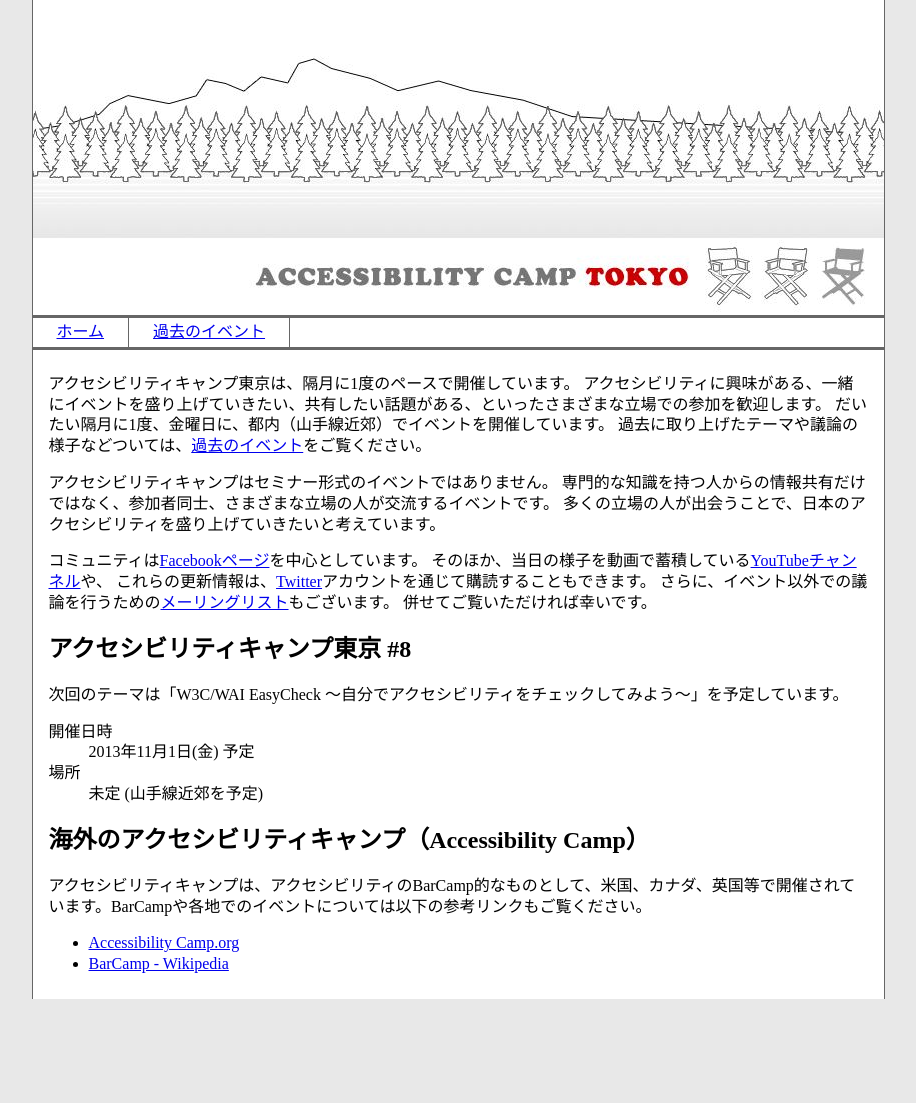
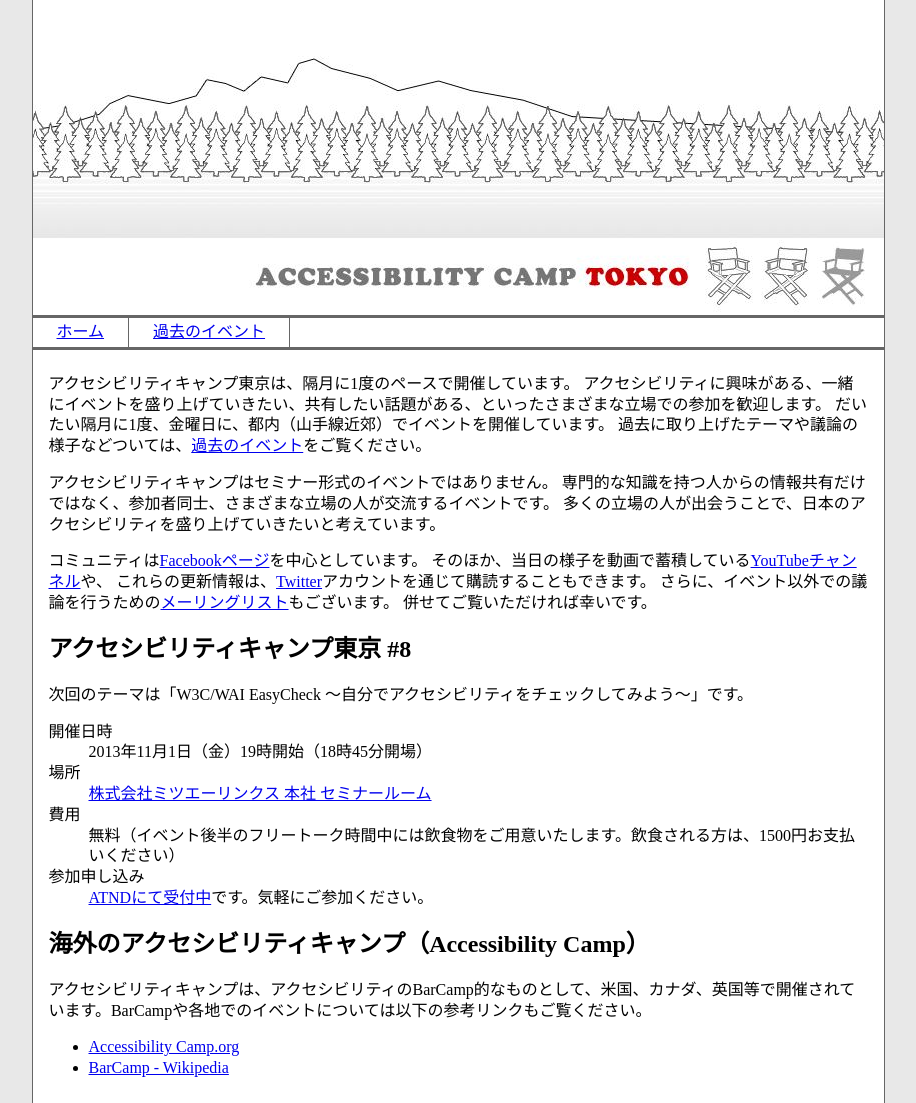
Before and after one commit to a11ytokyo/a11ytokyo.github.io, a Jekyll site: the page built from index.md, in a window 1280 px wide. Shown: the whole page, without its empty margins (182-1098 px from the left). Built offline with Jekyll 4.4.1, drawn with Linux system fonts in a browser that asks for light colours; before the commit the page ends 999 px from its top, so only the background shows below that.

Commit message:
第8回に関する情報の更新
テーマと日時の確定、会場アクセスへのリンク追加、費用欄の追加、参加申込リンクの追加

```diff
--- a/index.md
+++ b/index.md
@@ -20,14 +20,19 @@ layout: common
 
 # アクセシビリティキャンプ東京 #8	{#schedule}
 
-次回のテーマは「W3C/WAI EasyCheck ～自分でアクセシビリティをチェックしてみよう～」を予定しています。
+次回のテーマは「W3C/WAI EasyCheck ～自分でアクセシビリティをチェックしてみよう～」です。
 
 開催日時
-:   2013年11月1日(金) 予定
+:   2013年11月1日（金）19時開始（18時45分開場）
 
 場所
-:   未定 (山手線近郊を予定)
+:   [株式会社ミツエーリンクス 本社 セミナールーム](http://www.mitsue.co.jp/company/access/head_office.html)
 
+費用
+:   無料（イベント後半のフリートーク時間中には飲食物をご用意いたします。飲食される方は、1500円お支払いください）
+
+参加申し込み
+:   [ATNDにて受付中](http://atnd.org/event/a11ytokyo8/)です。気軽にご参加ください。
 
 # 海外のアクセシビリティキャンプ（Accessibility Camp）	{#barcamp}
 
```
